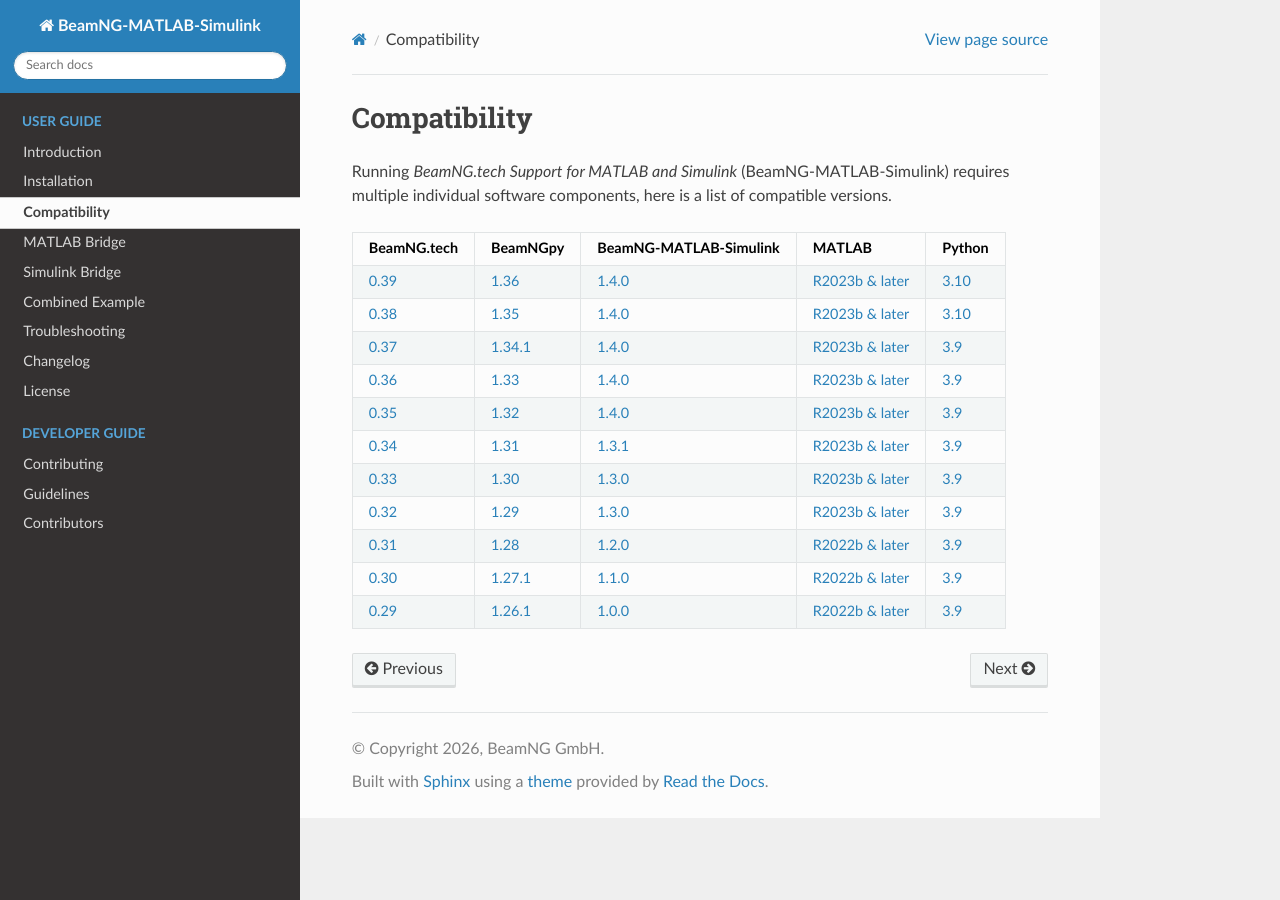
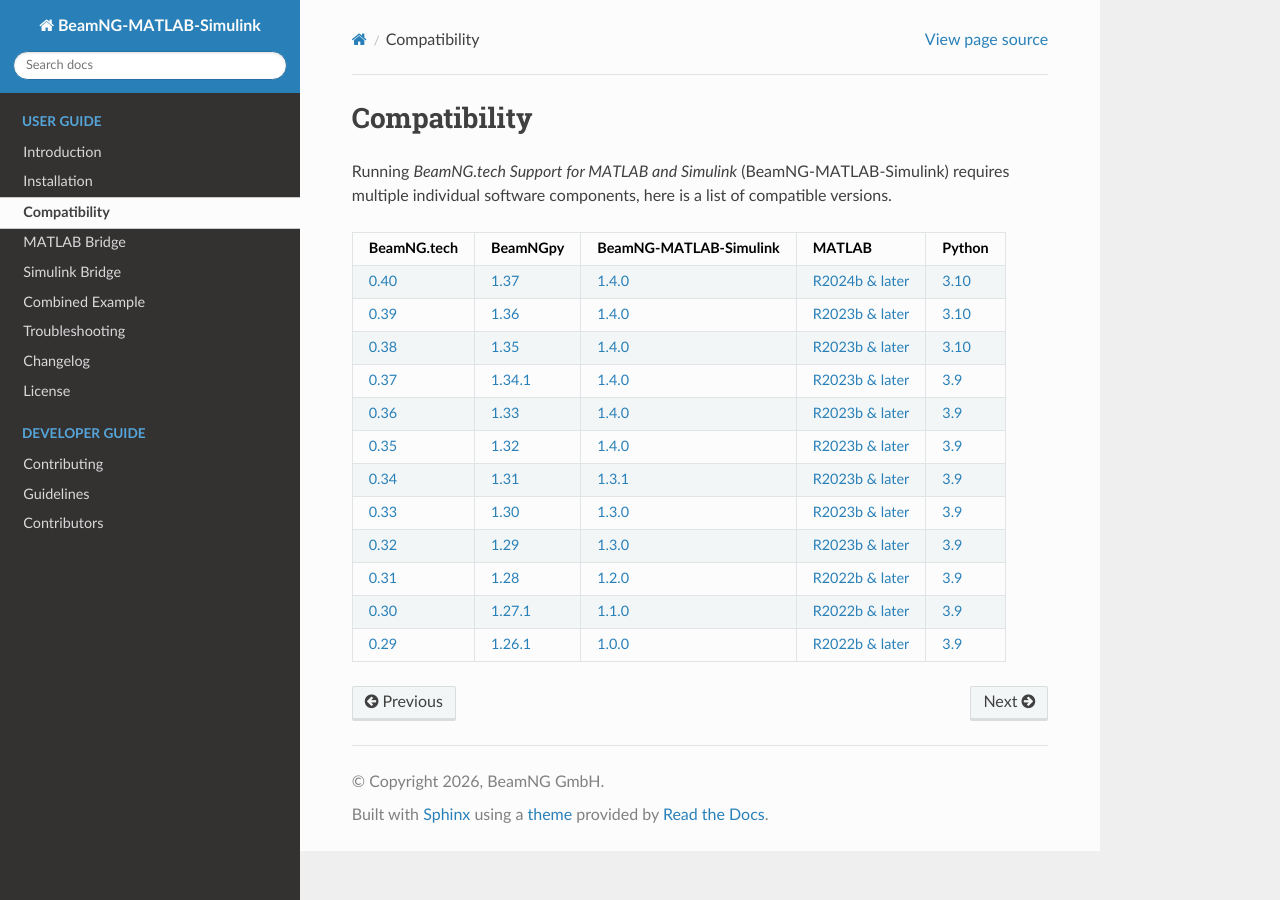
Before and after one commit to BeamNG/BeamNG-MATLAB-Simulink-integration, a Sphinx documentation site: the page built from docs/source/compatibility.md, in a window 1280 px wide. Built offline with Sphinx 7.4.7 and the Read the Docs theme 3.1.0, drawn with Linux system fonts in a browser that asks for light colours.

Commit message:
Update compatibility.md

```diff
--- a/docs/source/compatibility.md
+++ b/docs/source/compatibility.md
@@ -4,6 +4,7 @@ Running *BeamNG.tech Support for MATLAB and Simulink* (BeamNG-MATLAB-Simulink) r
 
 | BeamNG.tech | BeamNGpy | BeamNG-MATLAB-Simulink | MATLAB | Python  |
 |-------------|----------|------------------------------------|--------|---------|
+| [0.40](https://BeamNG.tech/blog/beamng-tech-040/)   | [1.37](https://github.com/BeamNG/BeamNGpy/releases/tag/v1.37)     | [1.4.0](https://github.com/BeamNG/BeamNG-MATLAB-Simulink-integration/releases/tag/v1.4.0) | [R2024b & later](https://www.mathworks.com/downloads)  | [3.10](https://www.python.org/downloads/release/python-31020/)  |
 | [0.39](https://BeamNG.tech/blog/beamng-tech-039/)   | [1.36](https://github.com/BeamNG/BeamNGpy/releases/tag/v1.36)     | [1.4.0](https://github.com/BeamNG/BeamNG-MATLAB-Simulink-integration/releases/tag/v1.4.0) | [R2023b & later](https://www.mathworks.com/downloads)  | [3.10](https://www.python.org/downloads/release/python-31020/)  |
 | [0.38](https://BeamNG.tech/blog/beamng-tech-038/)   | [1.35](https://github.com/BeamNG/BeamNGpy/releases/tag/v1.35)     | [1.4.0](https://github.com/BeamNG/BeamNG-MATLAB-Simulink-integration/releases/tag/v1.4.0) | [R2023b & later](https://www.mathworks.com/downloads)  | [3.10](https://www.python.org/downloads/release/python-31020/)  |
 | [0.37](https://BeamNG.tech/blog/beamng-tech-037/)   | [1.34.1](https://github.com/BeamNG/BeamNGpy/releases/tag/v1.34.1)     | [1.4.0](https://github.com/BeamNG/BeamNG-MATLAB-Simulink-integration/releases/tag/v1.4.0) | [R2023b & later](https://www.mathworks.com/downloads)  | [3.9](https://www.python.org/downloads/release/python-390/)  |
```
